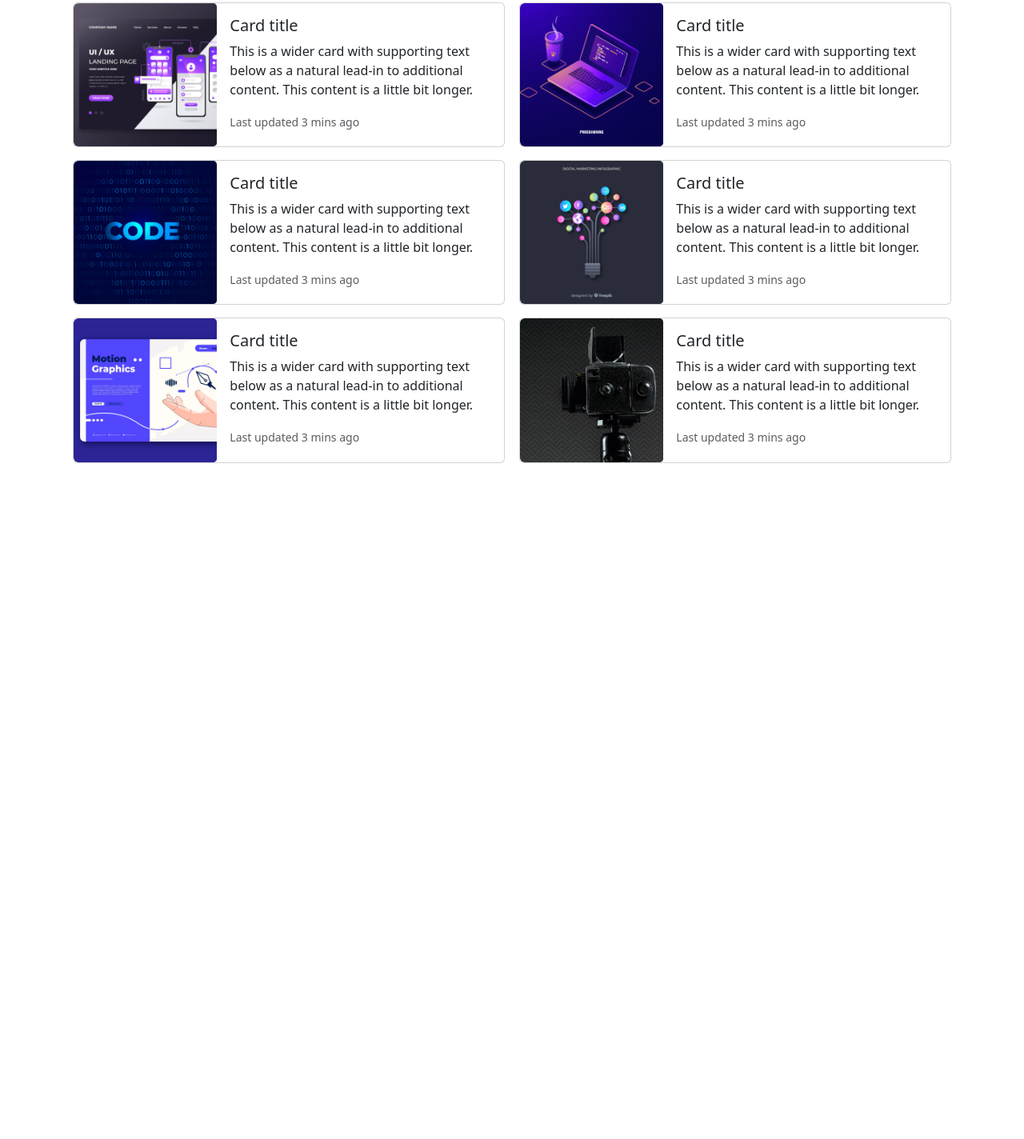
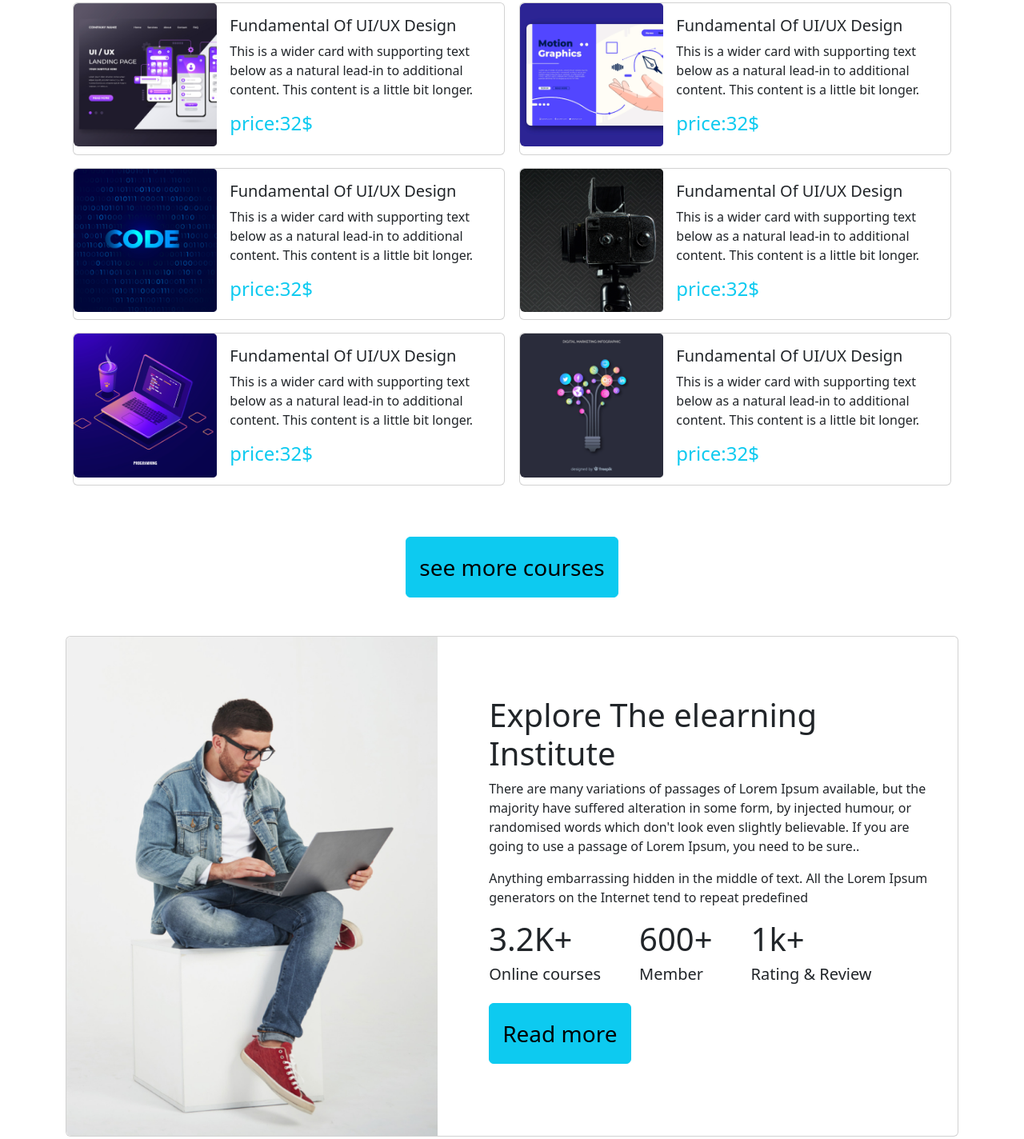
Before and after one commit to Akash2088/ed-tech-bootstrap, a plain HTML site: page index.html in a window 1280 px wide. Shown: the part 929-2353 px from the top of the page at 80% size. Before the commit the page ends 1524 px from the top, so only its background shows below. Drawn offline with nearby package versions, Linux system fonts and the light colour scheme.

Commit message:
successful student section added

```diff
--- a/index.html
+++ b/index.html
@@ -15,9 +15,8 @@
     <div class="container d-flex justify-content-end">
       <div>
         <a class="navbar-brand fs-1 " href="#">Pro Edu</a>
-                <button class="navbar-toggler" type="button" data-bs-toggle="collapse"
-                    data-bs-target="#navbarSupportedContent" aria-controls="navbarSupportedContent"
-                    aria-expanded="false" aria-label="Toggle navigation">
+        <button class="navbar-toggler" type="button" data-bs-toggle="collapse" data-bs-target="#navbarSupportedContent"
+          aria-controls="navbarSupportedContent" aria-expanded="false" aria-label="Toggle navigation">
           <span class="navbar-toggler-icon"></span>
         </button>
       </div>
@@ -53,10 +52,8 @@
       <div class="carousel-indicators">
         <button type="button" data-bs-target="#carouselExampleDark" data-bs-slide-to="0" class="active"
           aria-current="true" aria-label="Slide 1"></button>
-                <button type="button" data-bs-target="#carouselExampleDark" data-bs-slide-to="1"
-                    aria-label="Slide 2"></button>
-                <button type="button" data-bs-target="#carouselExampleDark" data-bs-slide-to="2"
-                    aria-label="Slide 3"></button>
+        <button type="button" data-bs-target="#carouselExampleDark" data-bs-slide-to="1" aria-label="Slide 2"></button>
+        <button type="button" data-bs-target="#carouselExampleDark" data-bs-slide-to="2" aria-label="Slide 3"></button>
       </div>
       <div class="carousel-inner">
         <div class="carousel-item active" data-bs-interval="10000">
@@ -69,26 +66,24 @@
         </div>
         <div class="carousel-item" data-bs-interval="2000">
           <img src="images/cover/cover-2.jpg" class="d-block w-100" alt="...">
-                    <div class="carousel-caption d-none m-auto mx-auto d-md-block">
+          <div class="carousel-caption d-none d-md-block row m-auto mx-auto">
             <h5>Second slide label</h5>
             <p>Some representative placeholder content for the second slide.</p>
           </div>
         </div>
         <div class="carousel-item">
           <img src="images/cover/cover-3.jpg" class="d-block w-100" alt="...">
-                    <div class="carousel-caption m-auto mx-auto d-none d-md-block">
+          <div class="carousel-caption d-none d-md-block row m-auto mx-auto">
             <h5>Third slide label</h5>
             <p>Some representative placeholder content for the third slide.</p>
           </div>
         </div>
       </div>
-            <button class="carousel-control-prev" type="button" data-bs-target="#carouselExampleDark"
-                data-bs-slide="prev">
+      <button class="carousel-control-prev" type="button" data-bs-target="#carouselExampleDark" data-bs-slide="prev">
         <span class="carousel-control-prev-icon" aria-hidden="true"></span>
         <span class="visually-hidden">Previous</span>
       </button>
-            <button class="carousel-control-next" type="button" data-bs-target="#carouselExampleDark"
-                data-bs-slide="next">
+      <button class="carousel-control-next" type="button" data-bs-target="#carouselExampleDark" data-bs-slide="next">
         <span class="carousel-control-next-icon" aria-hidden="true"></span>
         <span class="visually-hidden">Next</span>
       </button>
@@ -118,9 +113,10 @@
           </div>
           <div class="col-md-8">
             <div class="card-body">
-                      <h5 class="card-title">Card title</h5>
-                      <p class="card-text">This is a wider card with supporting text below as a natural lead-in to additional content. This content is a little bit longer.</p>
-                      <p class="card-text"><small class="text-body-secondary">Last updated 3 mins ago</small></p>
+              <h5 class="card-title">Fundamental Of UI/UX Design</h5>
+              <p class="card-text">This is a wider card with supporting text below as a natural lead-in to additional
+                content. This content is a little bit longer.</p>
+              <h4 class="text-info">price:32$</h4>
             </div>
           </div>
         </div>
@@ -132,9 +128,10 @@
           </div>
           <div class="col-md-8">
             <div class="card-body">
-                      <h5 class="card-title">Card title</h5>
-                      <p class="card-text">This is a wider card with supporting text below as a natural lead-in to additional content. This content is a little bit longer.</p>
-                      <p class="card-text"><small class="text-body-secondary">Last updated 3 mins ago</small></p>
+              <h5 class="card-title">Fundamental Of UI/UX Design</h5>
+              <p class="card-text">This is a wider card with supporting text below as a natural lead-in to additional
+                content. This content is a little bit longer.</p>
+              <h4 class="text-info">price:32$</h4>
             </div>
           </div>
         </div>
@@ -142,29 +139,47 @@
       <div class="card mb-3" style="max-width: 540px;">
         <div class="row g-0">
           <div class="col-md-4">
-                    <img src="images/course/course-6.png" class="img-fluid rounded-start" alt="...">
+            <img src="images/course/course-3.png" class="img-fluid rounded-start" alt="...">
           </div>
           <div class="col-md-8">
             <div class="card-body">
-                      <h5 class="card-title">Card title</h5>
-                      <p class="card-text">This is a wider card with supporting text below as a natural lead-in to additional content. This content is a little bit longer.</p>
-                      <p class="card-text"><small class="text-body-secondary">Last updated 3 mins ago</small></p>
+              <h5 class="card-title">Fundamental Of UI/UX Design</h5>
+              <p class="card-text">This is a wider card with supporting text below as a natural lead-in to additional
+                content. This content is a little bit longer.</p>
+              <h4 class="text-info">price:32$</h4>
             </div>
           </div>
         </div>
       </div>
     </div>
+
     <div class="right-side-courses">
       <div class="card mb-3" style="max-width: 540px;">
         <div class="row g-0">
           <div class="col-md-4">
-                    <img src="images/course/course-3.png" class="img-fluid rounded-start" alt="...">
+            <img src="images/course/course-6.png" class="img-fluid rounded-start" alt="...">
           </div>
           <div class="col-md-8">
             <div class="card-body">
-                      <h5 class="card-title">Card title</h5>
-                      <p class="card-text">This is a wider card with supporting text below as a natural lead-in to additional content. This content is a little bit longer.</p>
-                      <p class="card-text"><small class="text-body-secondary">Last updated 3 mins ago</small></p>
+              <h5 class="card-title">Fundamental Of UI/UX Design</h5>
+              <p class="card-text">This is a wider card with supporting text below as a natural lead-in to additional
+                content. This content is a little bit longer.</p>
+              <h4 class="text-info">price:32$</h4>
+            </div>
+          </div>
+        </div>
+      </div>
+      <div class="card mb-3" style="max-width: 540px;">
+        <div class="row g-0">
+          <div class="col-md-4">
+            <img src="images/course/course-5.png" class="img-fluid rounded-start" alt="...">
+          </div>
+          <div class="col-md-8">
+            <div class="card-body">
+              <h5 class="card-title">Fundamental Of UI/UX Design</h5>
+              <p class="card-text">This is a wider card with supporting text below as a natural lead-in to additional
+                content. This content is a little bit longer.</p>
+              <h4 class="text-info">price:32$</h4>
             </div>
           </div>
         </div>
@@ -176,31 +191,132 @@
           </div>
           <div class="col-md-8">
             <div class="card-body">
-                      <h5 class="card-title">Card title</h5>
-                      <p class="card-text">This is a wider card with supporting text below as a natural lead-in to additional content. This content is a little bit longer.</p>
-                      <p class="card-text"><small class="text-body-secondary">Last updated 3 mins ago</small></p>
+              <h5 class="card-title">Fundamental Of UI/UX Design</h5>
+              <p class="card-text">This is a wider card with supporting text below as a natural lead-in to additional
+                content. This content is a little bit longer.</p>
+              <h4 class="text-info">price:32$</h4>
             </div>
           </div>
         </div>
       </div>
-            <div class="card mb-3" style="max-width: 540px;">
+
+    </div>
+
+  </div>
+  <div class="container py-5  text-center">
+    <button class="btn btn-info p-3 fs-3">see more courses</button>
+  </div>
+  <!-- cources section end -->
+  <div class="container">
+    <section class="">
+      <div class="card mb-3 max-width-100%">
         <div class="row g-0">
-                  <div class="col-md-4">
-                    <img src="images/course/course-5.png" class="img-fluid rounded-start" alt="...">
+          <div class="col-md-5">
+            <img src="images/working.png" class="img-fluid rounded-start" alt="...">
           </div>
-                  <div class="col-md-8">
+          <div class="col-md-7  m-auto mx-auto ">
+            <div class="card-body ms-5">
+              <h1 class="card-title">Explore The elearning <br>
+                Institute</h1>
+              <p class="card-text">There are many variations of passages of Lorem Ipsum available, but the
+                majority have suffered alteration in some form, by injected humour, or
+                randomised words which don't look even slightly believable. If you are going
+                to use a passage of Lorem Ipsum, you need to be sure..</p>
+              <p class="card-text">Anything embarrassing hidden in the middle of text. All the Lorem Ipsum
+                generators on the Internet tend to repeat predefined</p>
+              <div class="d-flex">
+                <div class="">
+                  <h1>3.2K+</h1>
+                  <h5>Online courses</h5>
+                </div>
+                <div class="ms-5">
+                  <h1>600+</h1>
+                  <h5>Member</h5>
+                </div>
+                <div class="ms-5">
+                  <h1>1k+</h1>
+                  <h5>Rating & Review</h5>
+                </div>
+              </div>
+              <button class="btn btn-info my-3 p-3 fs-3">Read more</button>
+            </div>
+          </div>
+        </div>
+      </div>
+    </section>
+  </div>
+  <!-- ready too join section -->
+  <div class="container d-flex justify-content-around my-5 py-5  bg-info">
+
+    <div class="text-white">
+      <h1>Ready too join?</h1>
+      <p>It is a long established fact that a reader will be distracted by the <br>
+        readable content of a page when looking at its layout.</p>
+    </div>
+    <div class="py-5">
+      <button class="btn btn-primary font-weight-bold">
+        <h4>Register Now</h4>
+      </button>
+    </div>
+  </div>
+  <!-- successful student -->
+  <div class="container my-5">
+    <section>
+      <h1>Meet Our Successful <br>Students</h1>
+      <p>It is a long established fact that a reader will be distracted by the <br>
+        readable content of a page when looking at its layout.</p>
+      <div class="my-5">
+        <div class="row row-cols-4  g-4">
+          <div class="col">
+            <div class="card h-80">
+              <img src="images/student/student-1.png" class="card-img-top" alt="...">
               <div class="card-body">
-                      <h5 class="card-title">Card title</h5>
-                      <p class="card-text">This is a wider card with supporting text below as a natural lead-in to additional content. This content is a little bit longer.</p>
-                      <p class="card-text"><small class="text-body-secondary">Last updated 3 mins ago</small></p>
+                <h5 class="card-title">Awlad Hossain</h5>
+                <p class="card-text">software Engineer.</p>
+              </div>
+            </div>
+          </div>
+          <div class="col">
+            <div class="card h-100">
+              <img src="images/student/student-2.png" class="card-img-top" alt="...">
+              <div class="card-body">
+                <h5 class="card-title">Munnika Khatun</h5>
+                <p class="card-text">UI/UX designer</p>
+              </div>
+            </div>
+          </div>
+          <div class="col">
+            <div class="card h-100">
+              <img src="images/student/student-3.png" class="card-img-top" alt="...">
+              <div class="card-body">
+                <h5 class="card-title">Mamun khan</h5>
+                <p class="card-text">Graphics designer</p>
+              </div>
+            </div>
+          </div>
+          <div class="col">
+            <div class="card h-100">
+              <img src="images/student/student-4.png" class="card-img-top" alt="...">
+              <div class="card-body">
+                <h5 class="card-title">China Khatun</h5>
+                <p class="card-text">web designer.</p>
               </div>
             </div>
           </div>
         </div>
       </div>
+    </section>
   </div>
-    <!-- cources section end -->
-
+  <div class="container py-3  text-center">
+    <button class="btn btn-info  fs-3">View More</button>
+  </div>
+  <div class="container text-center my-5">
+    <section>
+      <h1>Some Student Feedback</h1>
+      <p>Lorem ipsum dolor sit amet consectetur, adipisicing elit. Nihil ratione eaque perspiciatis! <br> Labore molestiae
+        consectetur incidunt perferendis minus, voluptatibus distinctio.</p>
+    </section>
+  </div>
 
 
   <!-- Bootstrap JavaScript Libraries -->
```
Lines whose indentation alone changed are shown as unchanged.
